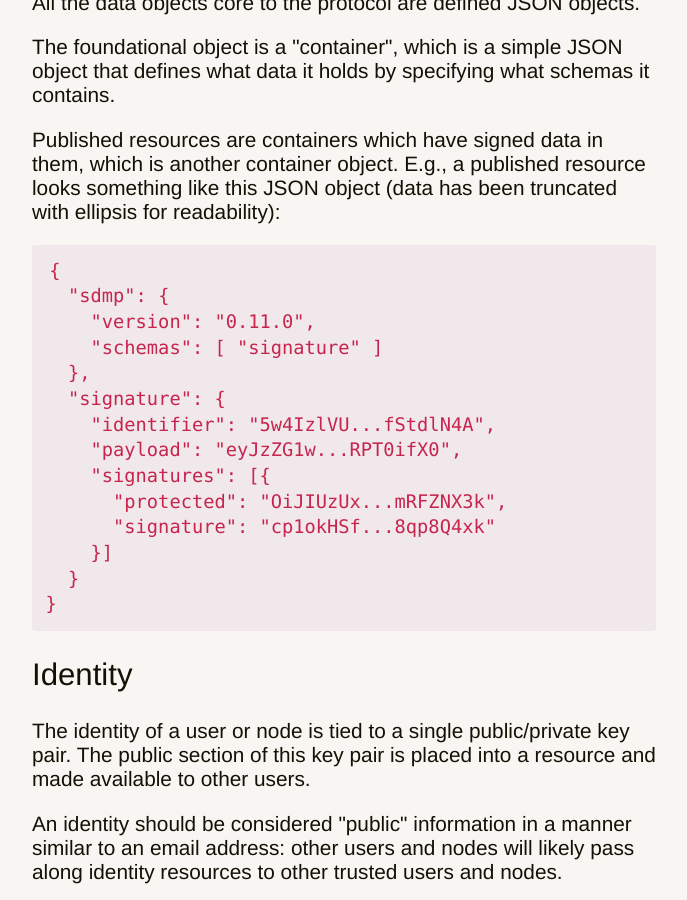
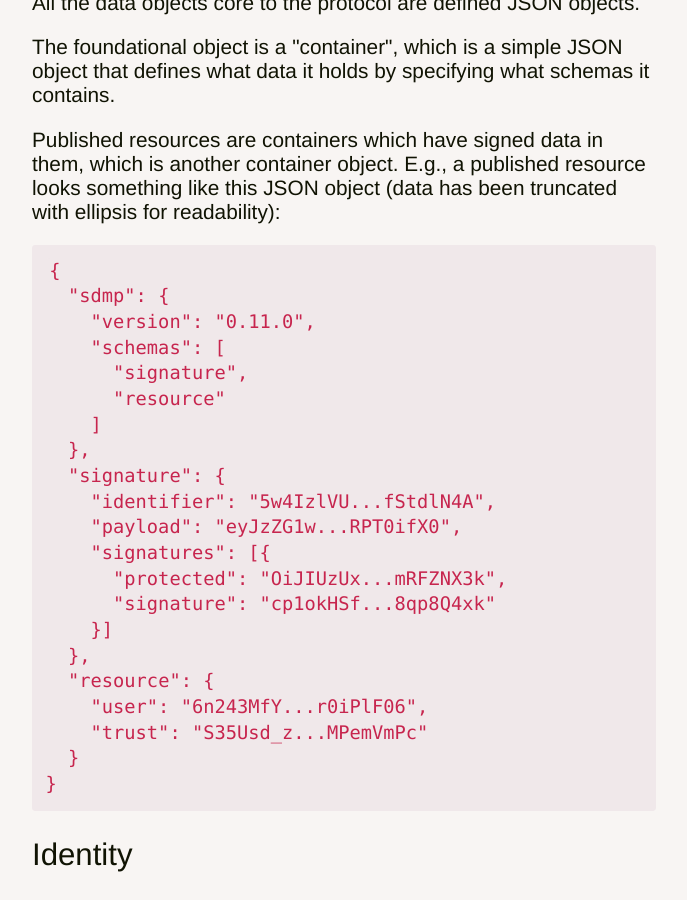
Before and after one commit to sdmp/sdmp.github.io, a Jekyll site: the page built from introduction/index.md, in a window 1280 px wide and 900 px high, scrolled down 1105 px. Shown: the whole window, without its empty margins (296-983 px from the left). Built offline with Jekyll 4.4.1, drawn with Linux system fonts in a browser that asks for light colours.

Commit message:
Correction to intro example object

```diff
--- a/introduction/index.md
+++ b/introduction/index.md
@@ -56,7 +56,10 @@ for readability):
 	{
 		"sdmp": {
 			"version": "0.11.0",
-			"schemas": [ "signature" ]
+			"schemas": [
+				"signature",
+				"resource"
+			]
 		},
 		"signature": {
 			"identifier": "5w4IzlVU...fStdlN4A",
@@ -65,6 +68,10 @@ for readability):
 				"protected": "OiJIUzUx...mRFZNX3k",
 				"signature": "cp1okHSf...8qp8Q4xk"
 			}]
+		},
+		"resource": {
+			"user": "6n243MfY...r0iPlF06",
+			"trust": "S35Usd_z...MPemVmPc"
 		}
 	}
 
```
